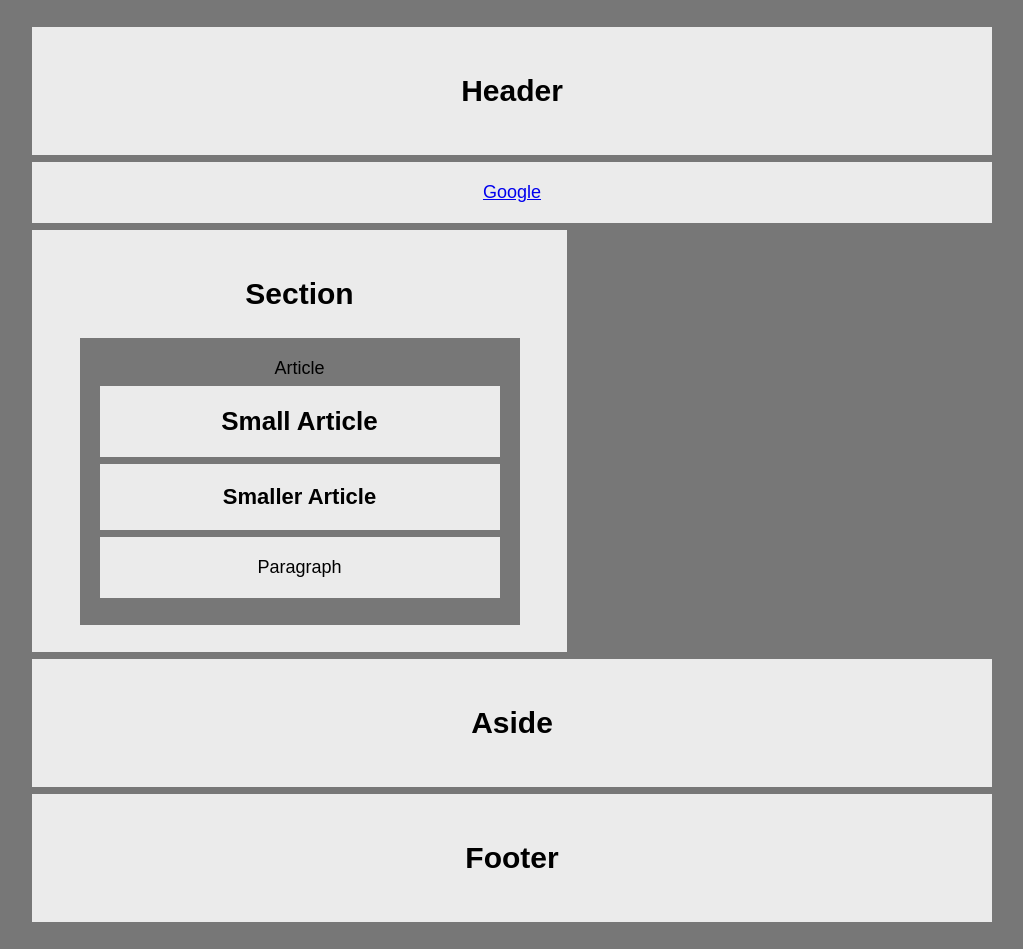
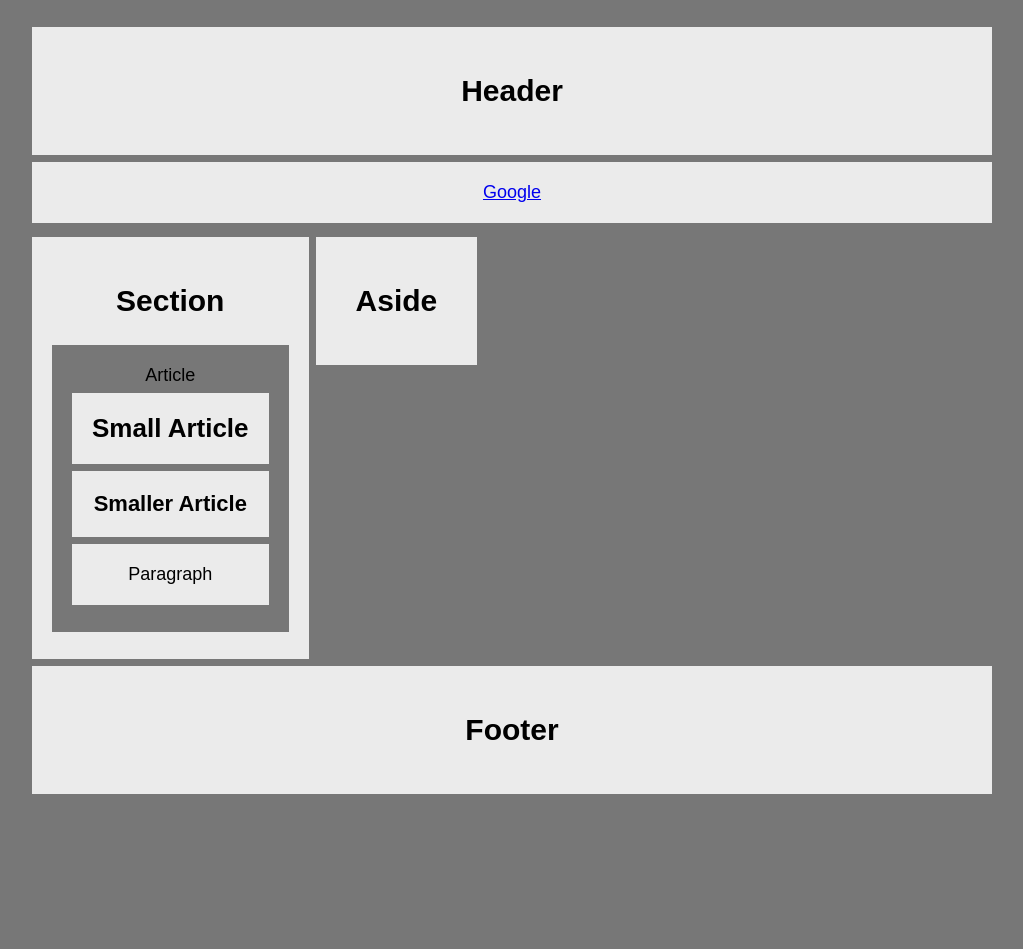
Before and after one commit to EricTC93/HW-Wireframe, a plain HTML site: page index.html in a window 1280 px wide. Shown: the whole page, without its empty margins (128-1151 px from the left). After the commit the page ends 821 px from the top, so only its background shows below. Drawn offline with Linux system fonts and the light colour scheme.

Commit message:
float left aside and clear footer

```diff
--- a/index.html
+++ b/index.html
@@ -30,7 +30,7 @@
 		<h1> Aside </h1>
 	</aside>
 
-	<footer>
+	<footer class="clear">
 		<h1> Footer </h1>
 	</footer>
 
--- a/style.css
+++ b/style.css
@@ -17,22 +17,24 @@ header, nav, footer {
 
 section {
 	background-color: #ebebeb;
-	max-width: 495px;
+	max-width: 50%;
 	padding: 20px;
 	margin-top: 7px;
 	margin-bottom: 7px;
+	float: left;
 }
 
 aside {
 	background-color: #ebebeb;
+	max-width: 50%;
 	padding: 20px;
-	margin-top: 7px;
-	margin-bottom: 7px;
+	margin: 7px;
+	float: left;
 }
 
 article {
 	background-color: #777;
-	max-width: 400px;
+	/*max-width: 400px;*/
 	padding: 20px;
 	margin: 7px auto;
 }
@@ -55,3 +57,7 @@ h2 {
 h3 {
 	font-size: 22px;
 }
+
+.clear {
+	clear: both;
+}
```
